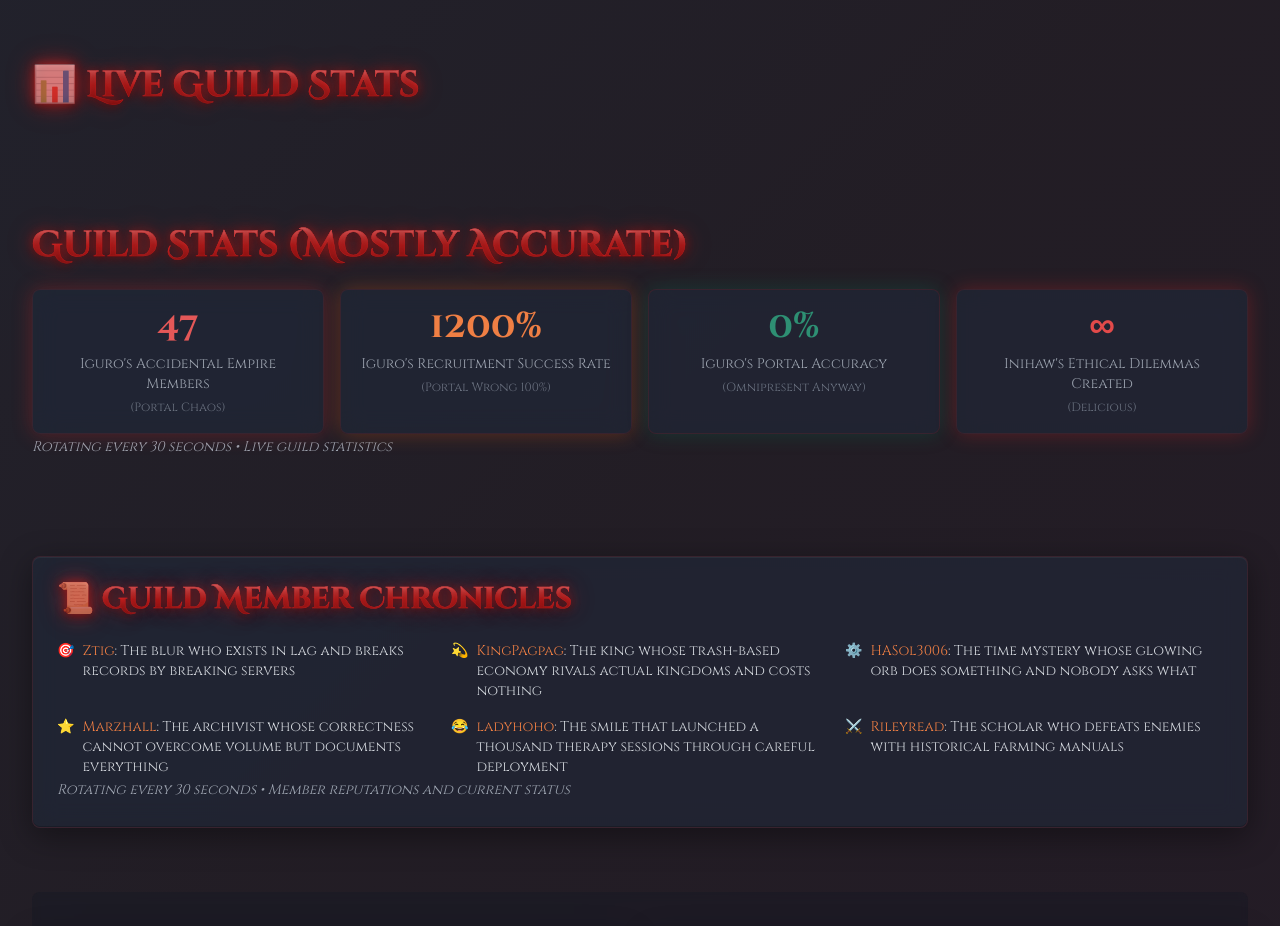
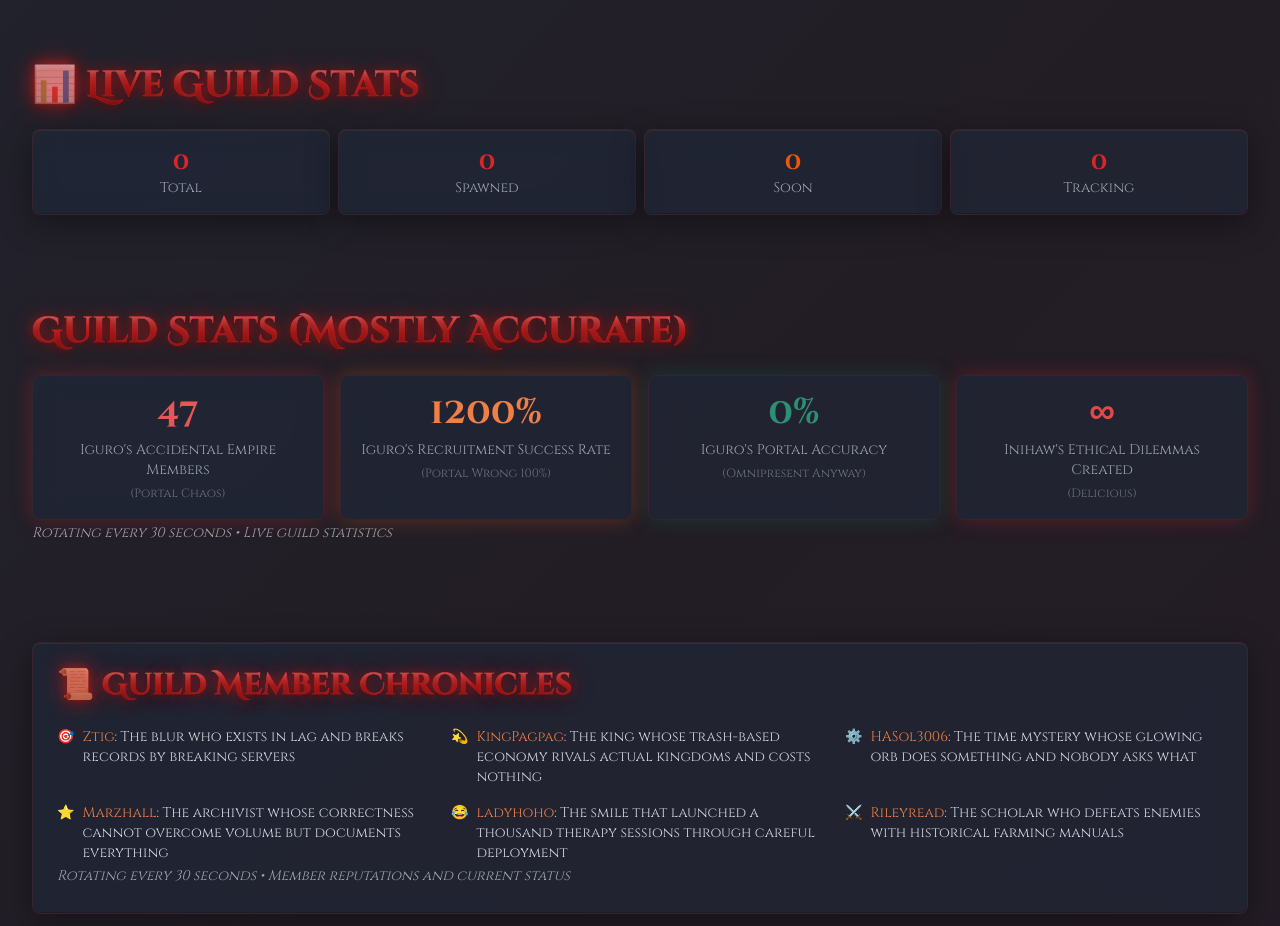
Before and after one commit to brunongmacho/elysium-dashboard, a Next.js app: page / in a window 1280 px wide. Shown: the part 940-1866 px from the top of the page. Built offline with nearby package versions, Linux system fonts and the light colour scheme; no server answers; the database is empty.

Commit message:
Fix React #310 - properly handle conditional rendering in QuickStats

```diff
--- a/app/page.tsx
+++ b/app/page.tsx
@@ -231,27 +231,18 @@ function getIconForMember(name: string, data: MemberLoreData): string {
 
 // Quick Stats Component with Real-time Data
 function QuickStats() {
-  const { data: session, status } = useSession();
+  const { data: session } = useSession();
 
-  // Wait for session to load before rendering
-  if (status === 'loading') {
-    return null;
-  }
-
-  // Fetch boss timers only if user has access
+  // Fetch boss timers (always call hooks unconditionally)
   const { data: bossData, error, isLoading } = useSWR<BossTimersResponse>(
-    session?.canAccessBossTimers ? '/api/bosses' : undefined,
+    '/api/bosses',
     swrFetcher,
     { refreshInterval: 60000, shouldRetryOnError: false }
   );
 
-  // If user doesn't have access, return empty stats
-  if (!session?.canAccessBossTimers) {
-    return null;
-  }
-
   const stats = useMemo(() => {
-    if (!bossData?.bosses) {
+    // If no access, show zeros
+    if (!session?.canAccessBossTimers || !bossData?.bosses) {
       return {
         total: 0,
         spawned: 0,
@@ -266,7 +257,31 @@ function QuickStats() {
       soon: bossData.bosses.filter((b) => b.status === 'soon').length,
       tracking: bossData.bosses.filter((b) => b.status === 'ready').length,
     };
-  }, [bossData]);
+  }, [bossData, session]);
+
+  // If user doesn't have access, render empty stats
+  if (!session?.canAccessBossTimers) {
+    return (
+      <Grid columns={{ xs: 2, sm: 4 }} gap="sm">
+        <div className="glass backdrop-blur-sm rounded-lg border border-primary/30 p-3 sm:p-4 text-center">
+          <div className="text-lg sm:text-xl md:text-2xl font-bold text-primary font-game-decorative">0</div>
+          <div className="text-xs sm:text-sm text-gray-400 font-game">Total</div>
+        </div>
+        <div className="glass backdrop-blur-sm rounded-lg border border-danger/30 p-3 sm:p-4 text-center">
+          <div className="text-lg sm:text-xl md:text-2xl font-bold text-danger font-game-decorative">0</div>
+          <div className="text-xs sm:text-sm text-gray-400 font-game">Spawned</div>
+        </div>
+        <div className="glass backdrop-blur-sm rounded-lg border border-accent/30 p-3 sm:p-4 text-center">
+          <div className="text-lg sm:text-xl md:text-2xl font-bold text-accent font-game-decorative">0</div>
+          <div className="text-xs sm:text-sm text-gray-400 font-game">Soon</div>
+        </div>
+        <div className="glass backdrop-blur-sm rounded-lg border border-primary/30 p-3 sm:p-4 text-center">
+          <div className="text-lg sm:text-xl md:text-2xl font-bold text-primary font-game-decorative">0</div>
+          <div className="text-xs sm:text-sm text-gray-400 font-game">Tracking</div>
+        </div>
+      </Grid>
+    );
+  }
 
   // Show loading state
   if (isLoading && !bossData) {
```
